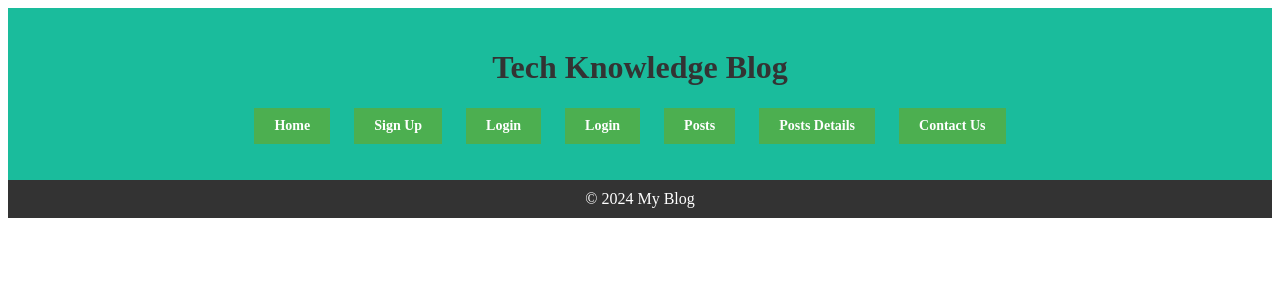
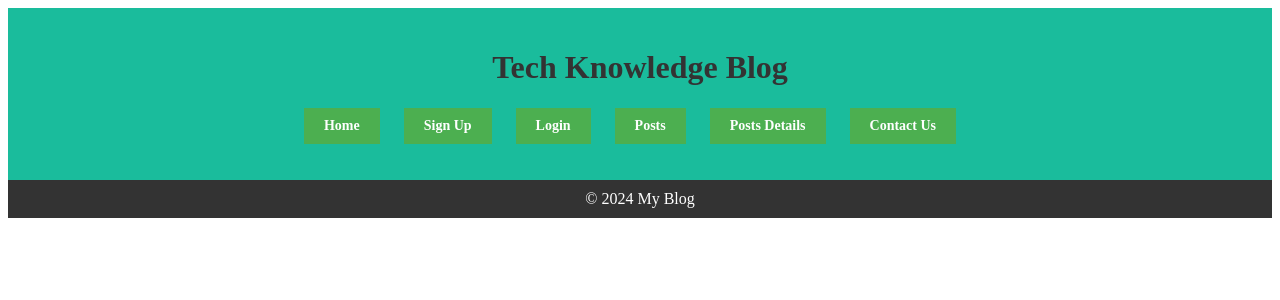
Before and after one commit to Zahid295/Python-API-Project, a Django app: page / in a window 1280 px wide. Shown: the top 300 px of the page. Run offline with Django 4.2, Linux system fonts and the light colour scheme.

Commit message:
Add DTL to base file

```diff
--- a/templates/base.html
+++ b/templates/base.html
@@ -14,9 +14,12 @@
         <nav>
             <ul>
         <li><a href="{% url 'index' %}" class="button">Home</a></li>
+        {% if user.is_authenticated %}
+        <li><a href="" class="button">Logout</a></li>
+        {% else %}
         <li><a href="" class="button">Sign Up</a></li>
         <li><a href="" class="button">Login</a></li>
-        <li><a href="" class="button">Login</a></li>
+        {% endif %}
         <li><a href="" class="button">Posts</a></li>
         <li><a href="" class="button">Posts Details</a></li>
         <li><a href="" class="button">Contact Us</a></li>
```
